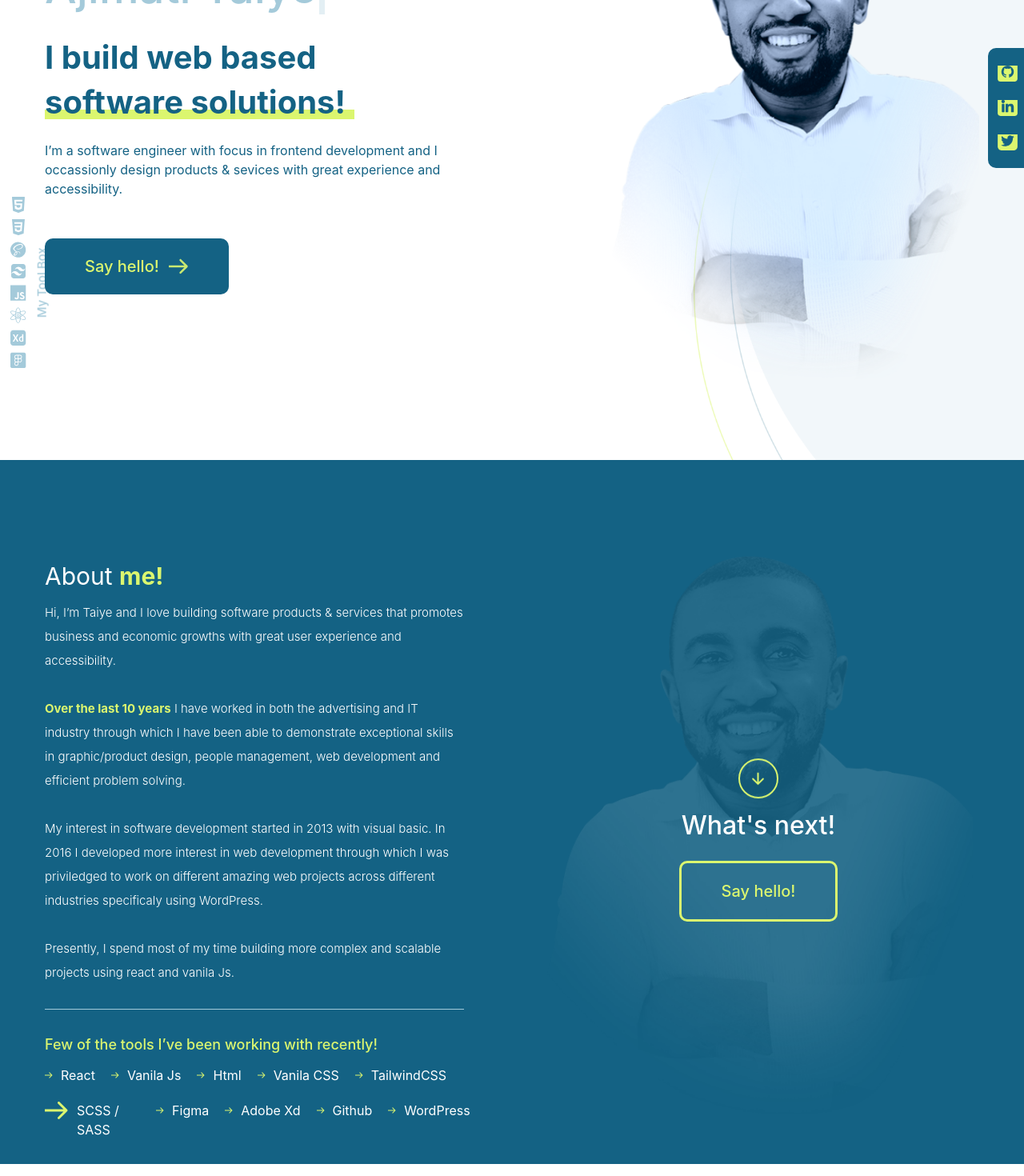
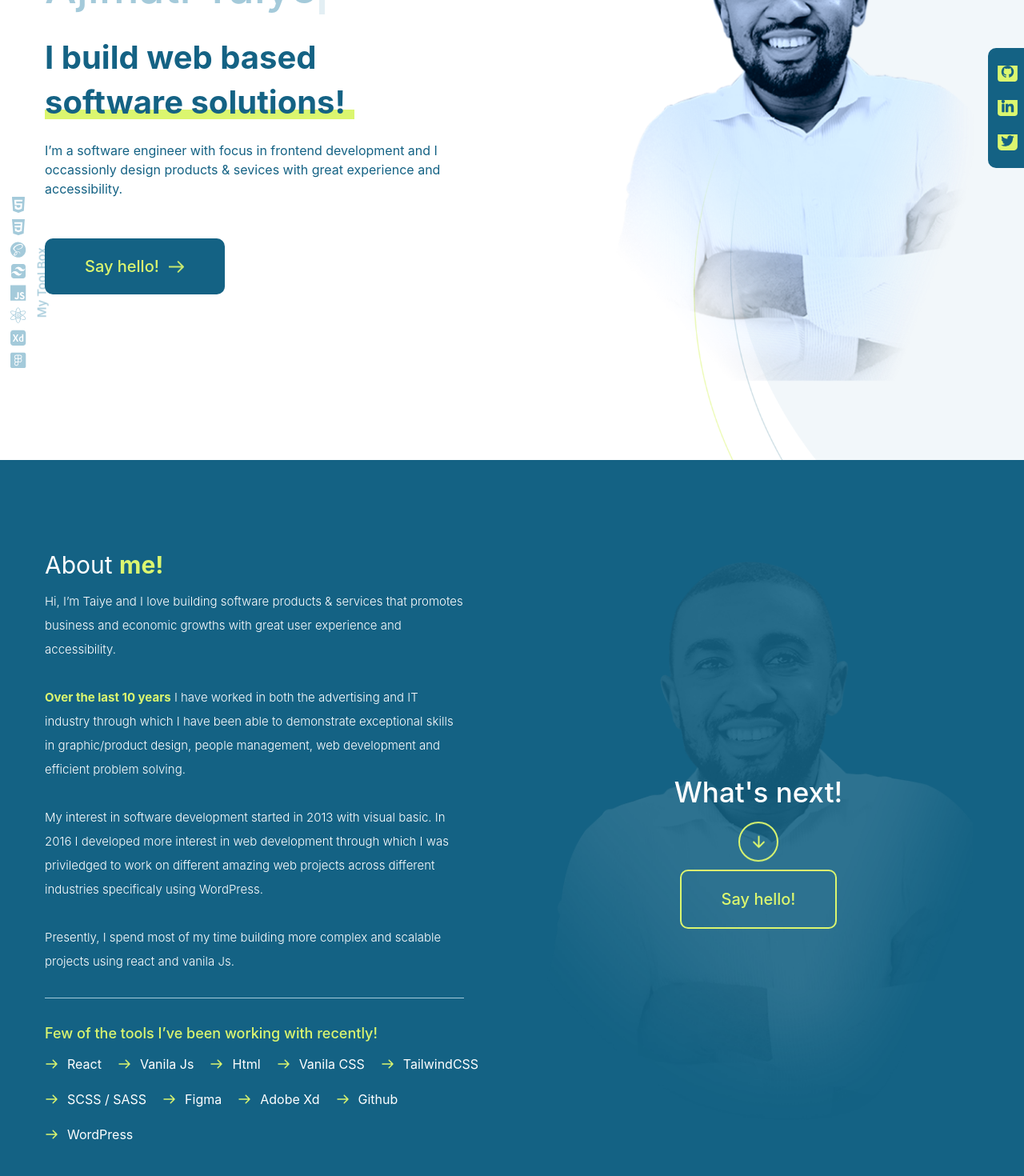
Before and after one commit to Teewaii/realestate, a React (Create React App) app in the folder portfolio/portfolio/: page / in a window 1280 px wide. Shown: the part 260-1730 px from the top of the page at 80% size. Built offline with nearby package versions, Linux system fonts and the light colour scheme.

Commit message:
last office commit

```diff
--- a/portfolio/portfolio/public/index.html
+++ b/portfolio/portfolio/public/index.html
@@ -8,9 +8,11 @@
   <meta name="theme-color" content="#000000" />
   <meta name="description" content="Web site created using create-react-app" />
   <link rel="apple-touch-icon" href="%PUBLIC_URL%/logo192.png" />
+<!--
   <link rel="preconnect" href="https://fonts.googleapis.com">
 <link rel="preconnect" href="https://fonts.gstatic.com" crossorigin>
-<link href="https://fonts.googleapis.com/css2?family=Be+Vietnam+Pro:wght@400;500;700&display=swap" rel="stylesheet">
+<link href="https://fonts.googleapis.com/css2?family=Raleway:wght@300;400;500;600;700&display=swap" rel="stylesheet"> -->
+
   <!--
       manifest.json provides metadata used when your web app is installed on a
       user's mobile device or desktop. See https://developers.google.com/web/fundamentals/web-app-manifest/
--- a/portfolio/portfolio/src/components/about/About.jsx
+++ b/portfolio/portfolio/src/components/about/About.jsx
@@ -2,6 +2,21 @@ import React from 'react';
 import right_arrow from '../../img/rightArrow.svg';
 import right_down from '../../img/downArrow.svg';
 import Btn_sec from '../btn/Btn-sec';
+// import tools from '../about/tools'
+
+const tools=[
+  'React',
+  'Vanila Js',
+  'Html',
+  'Vanila CSS',
+  'TailwindCSS',
+  'SCSS / SASS',
+  'Figma',
+  'Adobe Xd',
+  'Github',
+  'WordPress'
+  ]
+
 export default function About() {
   return (
     <section className='about bg-primary  dark:bg-[white] min-h-[100vh]
@@ -14,13 +29,13 @@ export default function About() {
     md:flex-row md:items-center
     ' >
         <div className="desc text-left flex-[1]">
-          <h2 className=" text-[white] text-[30px]  dark:text-primary">About <span className='text-secondary font-bold' >me!</span></h2>
+          <h2 className=" text-[white] text-[30px]  dark:text-primary">About <span className='text-secondary dark:text-dark font-bold' >me!</span></h2>
           <p className='text-[white]  dark:text-primary  mt-[20px] w-[95%] leading-[30px] relative font-[300]
       border-b-[1px] border-lightprim pb-[30px] md:text-[15px] 2xl:text-[19px] 2xl:leading-[38px]
 
         '>Hi, I’m Taiye and I love building software products & services that promotes business and economic growths with great user experience and accessibility. <br /><br />
 
-            <span className='text-secondary font-bold'> Over the last 10 years</span> I have worked in both the advertising and IT industry through which I have been able to demonstrate exceptional skills in graphic/product design, people management, web development and efficient problem solving.<br /> <br />
+            <span className='text-secondary dark:text-dark font-bold'> Over the last 10 years</span> I have worked in both the advertising and IT industry through which I have been able to demonstrate exceptional skills in graphic/product design, people management, web development and efficient problem solving.<br /> <br />
 
             My interest in software  development started in 2013 with visual basic. In 2016 I developed more interest in web development through which I was priviledged to work on different amazing web projects across different industries  specificaly using WordPress.<br /> <br />
 
@@ -29,16 +44,17 @@ export default function About() {
             <h1 className='tools-used text-secondary  dark:text-primary text-[18px] mt-[30px] '>Few of the tools I’ve been working with recently!</h1>
 
             <ul className='tool-list text-[white]  dark:text-primary flex flex-wrap  gap-[20px] mt-[13px]'>
-              <li className='flex gap-[10px]'><img src={right_arrow} alt='icon' />React</li>
-              <li className='flex gap-[10px]'><img src={right_arrow} alt='icon' />Vanila Js</li>
-              <li className='flex gap-[10px]'><img src={right_arrow} alt='icon' />Html</li>
-              <li className='flex gap-[10px]'><img src={right_arrow} alt='icon' />Vanila CSS</li>
-              <li className='flex gap-[10px]'><img src={right_arrow} alt='icon' />TailwindCSS</li>
-              <li className='flex gap-[10px]'><img src={right_arrow} alt='icon' />SCSS / SASS</li>
-              <li className='flex gap-[10px]'><img src={right_arrow} alt='icon' />Figma</li>
-              <li className='flex gap-[10px]'><img src={right_arrow} alt='icon' />Adobe Xd</li>
-              <li className='flex gap-[10px]'><img src={right_arrow} alt='icon' />Github</li>
-              <li className='flex gap-[10px]'><img src={right_arrow} alt='icon' />WordPress</li>
+
+            {tools.map((tool)=>(
+              <li key={tool} className='flex gap-[10px] items-center' ><span><svg width="18" height="12" viewBox="0 0 10 8" fill="none" xmlns="http://www.w3.org/2000/svg">
+              <path className='dark:fill-primary' d="M9.35355 4.35355C9.54882 4.15829 9.54882 3.84171 9.35355 3.64645L6.17157 0.464466C5.97631 0.269204 5.65973 0.269204 5.46447 0.464466C5.2692 0.659728 5.2692 0.976311 5.46447 1.17157L8.29289 4L5.46447 6.82843C5.2692 7.02369 5.2692 7.34027 5.46447 7.53553C5.65973 7.7308 5.97631 7.7308 6.17157 7.53553L9.35355 4.35355ZM0 4.5H9V3.5H0V4.5Z" fill="#DBF66F"/>
+              </svg>
+              </span>{tool}</li>
+            ))
+
+            }
+
+
             </ul>
           </div>
         </div>
@@ -46,10 +62,14 @@ export default function About() {
         md:bg-hdsabout md:bg-contain md:bg-opacity-[0.5] md:items-center md:justify-center
          bg-center h-[100vh] bg-no-repeat  md:h-[90vh] ">
           <div className='next flex flex-col items-center'>
-            <div className="circle rounded-full w-[50px] h-[50px] border-[2px] animate-bounce border-secondary flex items-center justify-center">
-              <span><img src={right_down} alt="waht's next" /></span>
+          <h1 className='text-[white] text-[25px] md:text-[35px] dark:text-primary mb-[20px]'>What's next!</h1>
+            <div className="circle rounded-full w-[50px] h-[50px] border-[2px] animate-bounce border-secondary dark:border-primary flex items-center justify-center">
+              <span><svg width="15" height="16" viewBox="0 0 15 16" fill="none" xmlns="http://www.w3.org/2000/svg">
+<path  className='dark:fill-primary' d="M6.79289 15.5624C7.18342 15.9529 7.81658 15.9529 8.20711 15.5624L14.5711 9.19841C14.9616 8.80788 14.9616 8.17472 14.5711 7.78419C14.1805 7.39367 13.5474 7.39367 13.1569 7.78419L7.5 13.441L1.84315 7.78419C1.45262 7.39367 0.819456 7.39367 0.428932 7.78419C0.0384075 8.17472 0.0384074 8.80788 0.428932 9.19841L6.79289 15.5624ZM6.5 0.710525L6.5 14.8553L8.5 14.8553L8.5 0.710526L6.5 0.710525Z" fill="#DBF66F"/>
+</svg>
+</span>
             </div>
-            <h1 className='text-[white]  dark:text-primary mb-[20px]'>What's next!</h1>
+
             <Btn_sec />
           </div>
         </div>
@@ -58,3 +78,46 @@ export default function About() {
     </section>
   )
 }
+
+
+
+              {/* <li className='flex gap-[10px] items-center'><svg width="10" height="8" viewBox="0 0 10 8" fill="none" xmlns="http://www.w3.org/2000/svg">
+<path d="M9.35355 4.35355C9.54882 4.15829 9.54882 3.84171 9.35355 3.64645L6.17157 0.464466C5.97631 0.269204 5.65973 0.269204 5.46447 0.464466C5.2692 0.659728 5.2692 0.976311 5.46447 1.17157L8.29289 4L5.46447 6.82843C5.2692 7.02369 5.2692 7.34027 5.46447 7.53553C5.65973 7.7308 5.97631 7.7308 6.17157 7.53553L9.35355 4.35355ZM0 4.5H9V3.5H0V4.5Z" fill="#DBF66F"/>
+</svg>
+<span></span>React</li>
+              <li className='flex gap-[10px] items-center'><svg width="10" height="8" viewBox="0 0 10 8" fill="none" xmlns="http://www.w3.org/2000/svg">
+<path d="M9.35355 4.35355C9.54882 4.15829 9.54882 3.84171 9.35355 3.64645L6.17157 0.464466C5.97631 0.269204 5.65973 0.269204 5.46447 0.464466C5.2692 0.659728 5.2692 0.976311 5.46447 1.17157L8.29289 4L5.46447 6.82843C5.2692 7.02369 5.2692 7.34027 5.46447 7.53553C5.65973 7.7308 5.97631 7.7308 6.17157 7.53553L9.35355 4.35355ZM0 4.5H9V3.5H0V4.5Z" fill="#DBF66F"/>
+</svg>
+<span></span>Vanila Js</li>
+              <li className='flex gap-[10px] items-center'><svg width="10" height="8" viewBox="0 0 10 8" fill="none" xmlns="http://www.w3.org/2000/svg">
+<path d="M9.35355 4.35355C9.54882 4.15829 9.54882 3.84171 9.35355 3.64645L6.17157 0.464466C5.97631 0.269204 5.65973 0.269204 5.46447 0.464466C5.2692 0.659728 5.2692 0.976311 5.46447 1.17157L8.29289 4L5.46447 6.82843C5.2692 7.02369 5.2692 7.34027 5.46447 7.53553C5.65973 7.7308 5.97631 7.7308 6.17157 7.53553L9.35355 4.35355ZM0 4.5H9V3.5H0V4.5Z" fill="#DBF66F"/>
+</svg>
+<span></span>Html</li>
+              <li className='flex gap-[10px] items-center'><svg width="10" height="8" viewBox="0 0 10 8" fill="none" xmlns="http://www.w3.org/2000/svg">
+<path d="M9.35355 4.35355C9.54882 4.15829 9.54882 3.84171 9.35355 3.64645L6.17157 0.464466C5.97631 0.269204 5.65973 0.269204 5.46447 0.464466C5.2692 0.659728 5.2692 0.976311 5.46447 1.17157L8.29289 4L5.46447 6.82843C5.2692 7.02369 5.2692 7.34027 5.46447 7.53553C5.65973 7.7308 5.97631 7.7308 6.17157 7.53553L9.35355 4.35355ZM0 4.5H9V3.5H0V4.5Z" fill="#DBF66F"/>
+</svg>
+<span></span>Vanila CSS</li>
+              <li className='flex gap-[10px] items-center'><svg width="10" height="8" viewBox="0 0 10 8" fill="none" xmlns="http://www.w3.org/2000/svg">
+<path d="M9.35355 4.35355C9.54882 4.15829 9.54882 3.84171 9.35355 3.64645L6.17157 0.464466C5.97631 0.269204 5.65973 0.269204 5.46447 0.464466C5.2692 0.659728 5.2692 0.976311 5.46447 1.17157L8.29289 4L5.46447 6.82843C5.2692 7.02369 5.2692 7.34027 5.46447 7.53553C5.65973 7.7308 5.97631 7.7308 6.17157 7.53553L9.35355 4.35355ZM0 4.5H9V3.5H0V4.5Z" fill="#DBF66F"/>
+</svg>
+<span></span>TailwindCSS</li>
+              <li className='flex gap-[10px] items-center'><svg width="10" height="8" viewBox="0 0 10 8" fill="none" xmlns="http://www.w3.org/2000/svg">
+<path d="M9.35355 4.35355C9.54882 4.15829 9.54882 3.84171 9.35355 3.64645L6.17157 0.464466C5.97631 0.269204 5.65973 0.269204 5.46447 0.464466C5.2692 0.659728 5.2692 0.976311 5.46447 1.17157L8.29289 4L5.46447 6.82843C5.2692 7.02369 5.2692 7.34027 5.46447 7.53553C5.65973 7.7308 5.97631 7.7308 6.17157 7.53553L9.35355 4.35355ZM0 4.5H9V3.5H0V4.5Z" fill="#DBF66F"/>
+</svg>
+<span></span>SCSS / SASS</li>
+              <li className='flex gap-[10px]'><svg width="10" height="8" viewBox="0 0 10 8" fill="none" xmlns="http://www.w3.org/2000/svg">
+<path d="M9.35355 4.35355C9.54882 4.15829 9.54882 3.84171 9.35355 3.64645L6.17157 0.464466C5.97631 0.269204 5.65973 0.269204 5.46447 0.464466C5.2692 0.659728 5.2692 0.976311 5.46447 1.17157L8.29289 4L5.46447 6.82843C5.2692 7.02369 5.2692 7.34027 5.46447 7.53553C5.65973 7.7308 5.97631 7.7308 6.17157 7.53553L9.35355 4.35355ZM0 4.5H9V3.5H0V4.5Z" fill="#DBF66F"/>
+</svg>
+<span></span>Figma</li>
+              <li className='flex gap-[10px] items-center'><svg width="10" height="8" viewBox="0 0 10 8" fill="none" xmlns="http://www.w3.org/2000/svg">
+<path d="M9.35355 4.35355C9.54882 4.15829 9.54882 3.84171 9.35355 3.64645L6.17157 0.464466C5.97631 0.269204 5.65973 0.269204 5.46447 0.464466C5.2692 0.659728 5.2692 0.976311 5.46447 1.17157L8.29289 4L5.46447 6.82843C5.2692 7.02369 5.2692 7.34027 5.46447 7.53553C5.65973 7.7308 5.97631 7.7308 6.17157 7.53553L9.35355 4.35355ZM0 4.5H9V3.5H0V4.5Z" fill="#DBF66F"/>
+</svg>
+<span></span>Adobe Xd</li>
+              <li className='flex gap-[10px] items-center'><svg width="10" height="8" viewBox="0 0 10 8" fill="none" xmlns="http://www.w3.org/2000/svg">
+<path d="M9.35355 4.35355C9.54882 4.15829 9.54882 3.84171 9.35355 3.64645L6.17157 0.464466C5.97631 0.269204 5.65973 0.269204 5.46447 0.464466C5.2692 0.659728 5.2692 0.976311 5.46447 1.17157L8.29289 4L5.46447 6.82843C5.2692 7.02369 5.2692 7.34027 5.46447 7.53553C5.65973 7.7308 5.97631 7.7308 6.17157 7.53553L9.35355 4.35355ZM0 4.5H9V3.5H0V4.5Z" fill="#DBF66F"/>
+</svg>
+<span></span>Github</li>
+              <li className='flex gap-[10px] items-center'><svg width="10" height="8" viewBox="0 0 10 8" fill="none" xmlns="http://www.w3.org/2000/svg">
+<path d="M9.35355 4.35355C9.54882 4.15829 9.54882 3.84171 9.35355 3.64645L6.17157 0.464466C5.97631 0.269204 5.65973 0.269204 5.46447 0.464466C5.2692 0.659728 5.2692 0.976311 5.46447 1.17157L8.29289 4L5.46447 6.82843C5.2692 7.02369 5.2692 7.34027 5.46447 7.53553C5.65973 7.7308 5.97631 7.7308 6.17157 7.53553L9.35355 4.35355ZM0 4.5H9V3.5H0V4.5Z" fill="#DBF66F"/>
+</svg>
+<span></span>WordPress</li> */}
--- /dev/null
+++ b/portfolio/portfolio/src/components/about/tools.jsx
@@ -0,0 +1,12 @@
+const tools=[
+'React',
+'Vanila Js',
+'Html',
+'Vanila CSS',
+'TailwindCSS',
+'SCSS / SASS',
+'Figma',
+'Adobe Xd',
+'Github',
+'WordPress'
+]
--- a/portfolio/portfolio/src/components/btn/Btn-sec.jsx
+++ b/portfolio/portfolio/src/components/btn/Btn-sec.jsx
@@ -3,7 +3,7 @@ import React from 'react'
 export default function Btn_sec() {
   return (
     <div >
-        <button className='rounded-[10px] border-[3px] border-secondary py-[12px] px-[35px] lg:py-[20px] lg:px-[50px] text-secondary text-[20px] font-medium ease-in-out duration-300 hover:bg-secondary hover:text-primary'>Say hello!</button>
+        <button className='rounded-[10px] border-[2px] border-secondary dark:border-primary py-[12px] px-[35px] lg:py-[20px] lg:px-[50px] text-secondary dark:hover:border-none dark:text-primary text-[20px] font-medium ease-in-out duration-300 hover:bg-secondary hover:text-primary'>Say hello!</button>
     </div>
   )
 }
--- a/portfolio/portfolio/src/components/btn/Btn.jsx
+++ b/portfolio/portfolio/src/components/btn/Btn.jsx
@@ -3,9 +3,12 @@ import right_arrow from '../../img/rightArrow.svg';
 export default function Btn() {
   return (
     <div className='relative w-fit' >
-      <button className='flex flex-row-reverse gap-2 md:gap-3 items-center rounded-[10px] py-[12px]
-      px-[35px] lg:py-[20px] lg:px-[50px] text-secondary text-[20px] font-medium ease-in-out dark:text-dark dark:bg-[white] dark:hover:bg-secondary
-      duration-300 bg-primary hover:bg-secondary hover:text-primary '><span className='animate-pulse'><img className='w-[20px] md:w-[25px]' src={right_arrow} alt="waht's next" /></span>Say hello!</button>
+      <button className='flex flex-row-reverse gap-2 md:gap-3 items-center rounded-[10px] py-[10px]
+      px-[20px] lg:py-[20px] lg:px-[50px] text-secondary text-[20px] font-medium ease-in-out dark:text-primary dark:bg-[white] dark:hover:bg-secondary
+      duration-300 bg-primary hover:bg-secondary  hover:text-primary '><span className='animate-pulse'><svg width="20" height="25" viewBox="0 0 10 8" fill="none" xmlns="http://www.w3.org/2000/svg">
+      <path className='dark:fill-primary' d="M9.35355 4.35355C9.54882 4.15829 9.54882 3.84171 9.35355 3.64645L6.17157 0.464466C5.97631 0.269204 5.65973 0.269204 5.46447 0.464466C5.2692 0.659728 5.2692 0.976311 5.46447 1.17157L8.29289 4L5.46447 6.82843C5.2692 7.02369 5.2692 7.34027 5.46447 7.53553C5.65973 7.7308 5.97631 7.7308 6.17157 7.53553L9.35355 4.35355ZM0 4.5H9V3.5H0V4.5Z" fill="#DBF66F"/>
+      </svg>
+      </span>Say hello!</button>
       {/* <span className='absolute w-[20px] h-[20px] right-[-5px] rounded-full bg-secondary animate-bounce'></span> */}
     </div>
   )
--- a/portfolio/portfolio/src/components/btn/Mode.jsx
+++ b/portfolio/portfolio/src/components/btn/Mode.jsx
@@ -4,10 +4,10 @@ import { SunIcon } from '@heroicons/react/24/solid'
 
 export default function Mode({dark_mode,DarkMode }) {
   return (
-    <div className='mode cursor-pointer hidden tool  group
+    <div className='mode cursor-pointer hidden md:flex tool  group
    md:relative
     ' onClick={DarkMode}>
-    {dark_mode?<small className=' hidden absolute mt-[-20px] -ml-[20px] w-[100px] text-[13px]  group-hover:block  ease-in-out duration-300  font-bold text-lightprim'>Night mode</small>:<small className=' hidden absolute mt-[-20px] -ml-[20px] w-[100px] text-[13px]  group-hover:block  ease-in-out duration-300  font-bold text-primary'>Day mode</small>  }
+    <small className=' hidden absolute mt-[-20px] -ml-[20px] w-[100px] text-[13px]  group-hover:block  ease-in-out duration-300  font-bold text-lightprim'>{!dark_mode?'Night mode':'Day mode'}</small>
        {dark_mode?
         <SunIcon className='w-[30px] md:w-[30px] fill-primary dark:fill-secondary animate-pulse' />:
         <MoonIcon className='w-[25px] md:w-[25px] fill-primary dark:fill-secondary animate-pulse'/>}
--- a/portfolio/portfolio/src/components/btn/Mode_mob.jsx
+++ b/portfolio/portfolio/src/components/btn/Mode_mob.jsx
@@ -4,13 +4,13 @@ import { SunIcon } from '@heroicons/react/24/solid'
 
 export default function Mode_mob({dark_mode,DarkMode }) {
     return (
-      <div className='mode cursor-pointer tool  group fixed  top-[3.3%] left-[70%]
+      <div className='mode cursor-pointer tool  group absolute  top-[3.5%] left-[70%]
      md:relative md:hidden
       ' onClick={DarkMode}>
-      {dark_mode?<small className=' hidden absolute mt-[-20px] -ml-[20px] w-[100px] text-[13px]  group-hover:block  ease-in-out duration-300  font-bold text-lightprim'>Night mode</small>:<small className=' hidden absolute mt-[-20px] -ml-[20px] w-[100px] text-[13px]  group-hover:block  ease-in-out duration-300  font-bold text-primary'>Day mode</small>  }
+       <small className=' hidden absolute mt-[-20px] -ml-[20px] w-[100px] text-[13px]  group-hover:block  ease-in-out duration-300  font-bold text-lightprim'>{!dark_mode?'Night mode':'Day mode'}</small>
          {dark_mode?
           <SunIcon className='w-[30px] md:w-[30px] fill-primary dark:fill-secondary animate-pulse' />:
-          <MoonIcon className='w-[25px] md:w-[25px] fill-primary dark:fill-secondary animate-pulse'/>}
+          <MoonIcon className='w-[22px] md:w-[22px] fill-primary dark:fill-secondary animate-pulse'/>}
       </div>
     )
   }
--- a/portfolio/portfolio/src/index.css
+++ b/portfolio/portfolio/src/index.css
@@ -1,10 +1,13 @@
+/* @import url('https://fonts.googleapis.com/css2?family=Ubuntu:wght@400;500;700&display=swap'); */
+
+
 :root{
   --timing:4s;
 }
 
 body {
   margin: 0;
-  font-family: -apple-system, BlinkMacSystemFont,'Ubuntu', 'Segoe UI', 'Roboto', 'Oxygen',
+  font-family: -apple-system, BlinkMacSystemFont,'Ubuntu', 'Raleway', 'Roboto', 'Oxygen',
      'Cantarell', 'Fira Sans', 'Droid Sans', 'Helvetica Neue',
     sans-serif;
   -webkit-font-smoothing: antialiased;
--- a/portfolio/portfolio/tailwind.config.js
+++ b/portfolio/portfolio/tailwind.config.js
@@ -22,6 +22,10 @@ module.exports = {
 
       center: true,
     },
+    // fontFamily:{
+    //   'Raleway':['Raleway','poppins']
+    // },
+
     colors: {
       'primary': '#146284',
       'secondary': '#DBF66F',
```
Also changed, not shown: portfolio/portfolio/src/img/headshot.png, portfolio/portfolio/src/img/headshotaaa.png (added).
